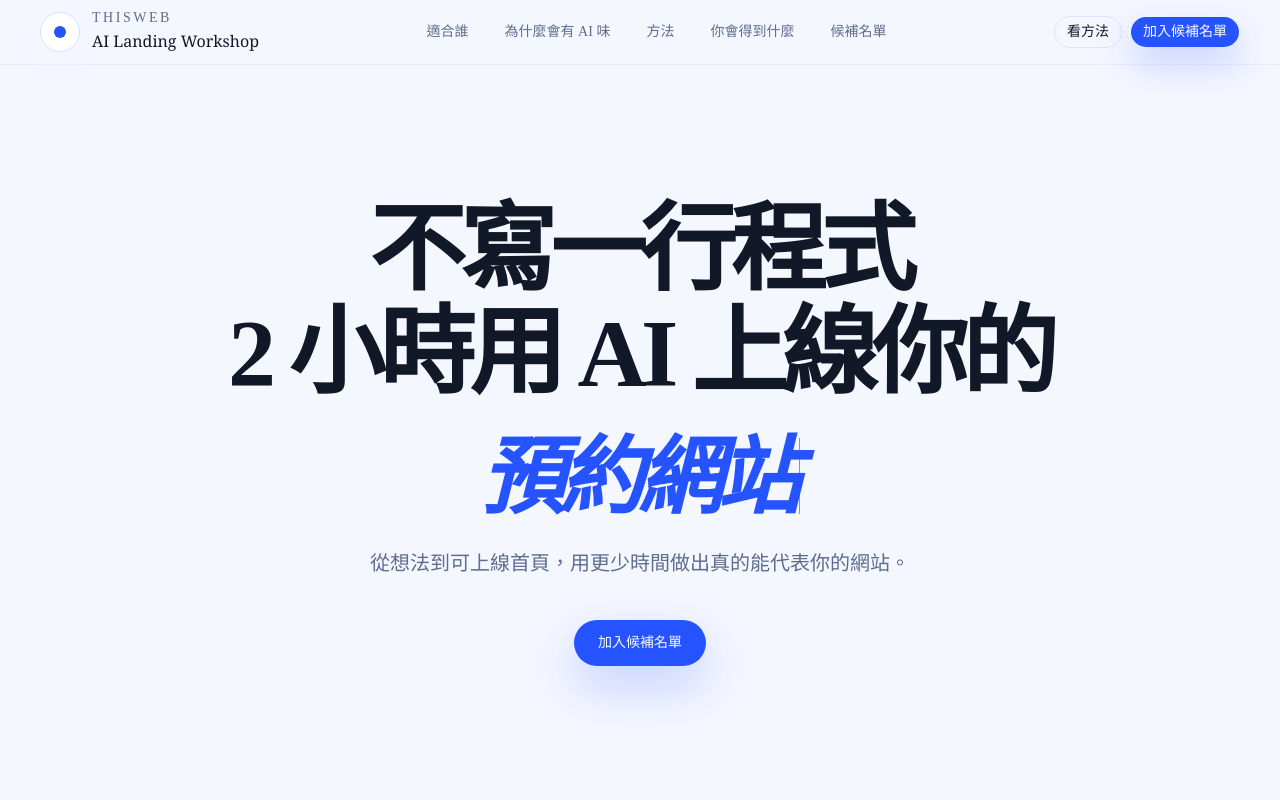
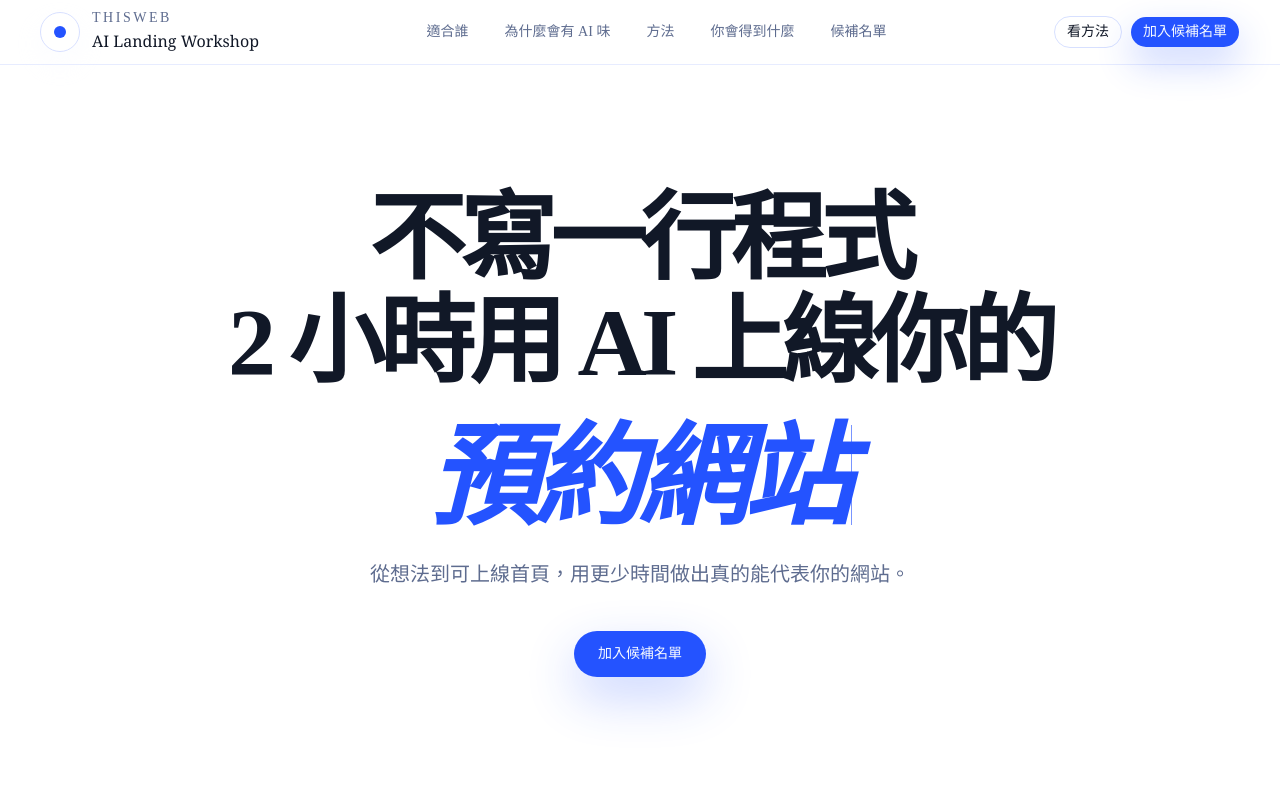
Before and after one commit to kun1225/ai-landing, a Next.js app: page / in a window 1280 px wide. Shown: the top 800 px of the page. Built offline with nearby package versions, Linux system fonts and the light colour scheme.

Commit message:
home v3 - 背景更白、藍色卡片

```diff
--- a/src/app/globals.css
+++ b/src/app/globals.css
@@ -72,11 +72,11 @@
 }
 
 :root {
-  --background: #f5f7ff;
+  --background: #ffffff;
   --foreground: #111827;
   --card: #ffffff;
   --card-foreground: #111827;
-  --popover: #fbfcff;
+  --popover: #ffffff;
   --popover-foreground: #111827;
   --primary: #2453ff;
   --primary-foreground: #f8fbff;
@@ -87,7 +87,7 @@
   --primary-border: color-mix(in srgb, var(--primary) 18%, white);
   --primary-ring: color-mix(in srgb, var(--primary) 34%, transparent);
   --primary-shadow: color-mix(in srgb, var(--primary) 24%, transparent);
-  --secondary: #edf2ff;
+  --secondary: #eff4ff;
   --secondary-foreground: #1d2a44;
   --secondary-hover: color-mix(in srgb, var(--secondary) 88%, black);
   --secondary-active: color-mix(in srgb, var(--secondary) 76%, black);
@@ -96,7 +96,7 @@
   --secondary-border: color-mix(in srgb, var(--secondary) 66%, var(--primary));
   --secondary-ring: color-mix(in srgb, var(--secondary) 48%, var(--primary));
   --secondary-shadow: color-mix(in srgb, var(--secondary) 28%, transparent);
-  --tertiary: #dbe4ff;
+  --tertiary: #dfe8ff;
   --tertiary-foreground: #4b5b7c;
   --tertiary-hover: color-mix(in srgb, var(--tertiary) 88%, black);
   --tertiary-active: color-mix(in srgb, var(--tertiary) 76%, black);
@@ -105,13 +105,13 @@
   --tertiary-border: color-mix(in srgb, var(--tertiary) 72%, var(--primary));
   --tertiary-ring: color-mix(in srgb, var(--tertiary) 54%, var(--primary));
   --tertiary-shadow: color-mix(in srgb, var(--tertiary) 30%, transparent);
-  --muted: #eef3ff;
+  --muted: #f3f6ff;
   --muted-foreground: #5e6c8f;
   --accent: var(--primary-soft);
   --accent-foreground: #1a2a52;
   --destructive: #c14d6b;
-  --border: #dbe3ff;
-  --input: #f7f9ff;
+  --border: #d7e0ff;
+  --input: #ffffff;
   --ring: var(--primary-ring);
   --chart-1: var(--primary);
   --chart-2: color-mix(in srgb, var(--primary) 66%, white);
@@ -119,7 +119,7 @@
   --chart-4: color-mix(in srgb, var(--secondary) 82%, black);
   --chart-5: #7b89ae;
   --radius: 0.95rem;
-  --sidebar: #fbfcff;
+  --sidebar: #ffffff;
   --sidebar-foreground: #111827;
   --sidebar-primary: var(--primary);
   --sidebar-primary-foreground: var(--primary-foreground);
@@ -195,11 +195,7 @@
   }
   body {
     @apply bg-background text-foreground;
-    background-image: linear-gradient(
-      180deg,
-      color-mix(in srgb, var(--background) 72%, white),
-      var(--background)
-    );
+    background-image: none;
   }
   html {
     @apply font-sans;
@@ -209,18 +205,23 @@
 
 @layer components {
   .landing-panel {
-    background-image: linear-gradient(
-      180deg,
-      color-mix(in srgb, var(--card) 88%, white),
-      color-mix(in srgb, var(--secondary) 14%, white)
-    );
-    border: 1px solid color-mix(in srgb, var(--border) 86%, white);
+    background-color: color-mix(in srgb, var(--card) 94%, var(--secondary));
+    border: 1px solid color-mix(in srgb, var(--border) 82%, white);
     box-shadow:
-      0 24px 72px color-mix(in srgb, var(--primary-shadow) 34%, transparent),
-      inset 0 1px 0 color-mix(in srgb, white 88%, transparent);
+      0 20px 54px color-mix(in srgb, var(--primary-shadow) 14%, transparent),
+      inset 0 1px 0 color-mix(in srgb, white 92%, transparent);
+  }
+
+  .landing-accent-panel {
+    background-color: var(--primary);
+    border: 1px solid color-mix(in srgb, var(--primary) 76%, white);
+    box-shadow:
+      0 26px 72px color-mix(in srgb, var(--primary-shadow) 46%, transparent),
+      inset 0 1px 0 color-mix(in srgb, white 16%, transparent);
   }
 
   .landing-grid-bg {
+    background-color: var(--background);
     background-image:
       linear-gradient(
         to right,
@@ -232,11 +233,7 @@
         color-mix(in srgb, var(--border) 42%, transparent) 1px,
         transparent 1px
       ),
-      linear-gradient(
-        180deg,
-        color-mix(in srgb, var(--background) 78%, white),
-        color-mix(in srgb, var(--secondary) 14%, white)
-      );
+      linear-gradient(180deg, transparent, transparent);
     background-size: 28px 28px, 28px 28px, auto;
     background-position: center;
   }
--- a/src/components/home/audience-section.tsx
+++ b/src/components/home/audience-section.tsx
@@ -14,7 +14,7 @@ export function AudienceSection() {
           {fitSignals.map((item, index) => (
             <div
               key={item.title}
-              className="landing-reveal rounded-[2rem] border border-border/70 bg-background/80 p-5 sm:p-6"
+              className="landing-reveal rounded-[2rem] border border-border/70 bg-secondary-subtle p-5 sm:p-6"
               style={{ animationDelay: `${index * 100}ms` }}
             >
               <p className="text-sm font-medium tracking-[0.18em] text-primary uppercase">
@@ -26,14 +26,14 @@ export function AudienceSection() {
           ))}
         </div>
 
-        <div className="landing-panel rounded-[2.5rem] p-6 sm:p-8">
-          <p className="text-sm font-medium tracking-[0.18em] text-primary uppercase">
+        <div className="landing-accent-panel rounded-[2.5rem] p-6 sm:p-8">
+          <p className="text-sm font-medium tracking-[0.18em] text-primary-foreground/72 uppercase">
             這不是什麼
           </p>
-          <h3 className="mt-5 text-3xl font-heading leading-tight tracking-tight text-foreground">
+          <h3 className="mt-5 text-3xl font-heading leading-tight tracking-tight text-primary-foreground">
             這不是教你怎麼讓 AI 一鍵生出一個看起來很滿的頁面。
           </h3>
-          <p className="mt-4 text-base leading-8 text-muted-foreground">
+          <p className="mt-4 text-base leading-8 text-primary-foreground/78">
             這堂課比較像是把工作順序與判斷標準一起整理好，讓你知道每個區塊為什麼存在、哪些地方需要收斂、哪些地方會直接讓網站變得像模板。
           </p>
         </div>
--- a/src/components/home/diagnosis-section.tsx
+++ b/src/components/home/diagnosis-section.tsx
@@ -10,7 +10,7 @@ export function DiagnosisSection() {
       description="真正讓網站看起來有 AI 味的，通常不是工具，而是沒有整理過的主次、沒有收斂過的文案，以及缺少判斷的版面與細節。"
     >
       <div className="grid gap-6 lg:grid-cols-[minmax(0,0.88fr)_minmax(0,1.12fr)] lg:gap-8">
-        <div className="space-y-5 rounded-[2.5rem] border border-border/70 bg-card/80 p-6 sm:p-8">
+        <div className="space-y-5 rounded-[2.5rem] border border-border/70 bg-secondary-subtle p-6 sm:p-8">
           <p className="text-sm font-medium tracking-[0.18em] text-primary uppercase">
             常見問題
           </p>
@@ -26,7 +26,7 @@ export function DiagnosisSection() {
           {diagnosisPoints.map((item, index) => (
             <div
               key={item.title}
-              className="landing-reveal rounded-[2rem] border border-border/70 bg-background/80 p-5 sm:p-6"
+              className="landing-reveal rounded-[2rem] border border-border/70 bg-secondary-subtle p-5 sm:p-6"
               style={{ animationDelay: `${index * 100}ms` }}
             >
               <div className="grid gap-4 sm:grid-cols-[auto_1fr]">
--- a/src/components/home/hero-section.tsx
+++ b/src/components/home/hero-section.tsx
@@ -12,7 +12,7 @@ export function HeroSection() {
             <h1 className="text-balance text-[clamp(3rem,8vw,6rem)] font-semibold leading-[1.08] tracking-[-0.06em] text-foreground">
               <span className="block">不寫一行程式</span>
               <span className="block">2 小時用 AI 上線你的</span>
-              <span className="mt-7 block text-[0.88em] leading-[0.96] text-primary">
+              <span className="mt-7 block text-[clamp(3.9rem,9.4vw,6.9rem)] leading-[0.92] text-primary">
                 <span className="font-serif italic">
                   <HeroTypewriter words={heroKeywords} />
                 </span>
--- a/src/components/home/method-section.tsx
+++ b/src/components/home/method-section.tsx
@@ -29,7 +29,7 @@ export function MethodSection() {
           {methodSteps.map((step, index) => (
             <div
               key={step.title}
-              className="landing-reveal rounded-[2rem] border border-border/70 bg-background/80 p-5 sm:p-6"
+              className="landing-reveal rounded-[2rem] border border-border/70 bg-secondary-subtle p-5 sm:p-6"
               style={{ animationDelay: `${index * 110}ms` }}
             >
               <div className="grid gap-4 sm:grid-cols-[auto_1fr]">
--- a/src/components/home/waitlist-section.tsx
+++ b/src/components/home/waitlist-section.tsx
@@ -25,10 +25,10 @@ export function WaitlistSection() {
             <li className="landing-panel rounded-[1.75rem] border border-secondary-border bg-secondary-soft p-4">
               你會優先收到課程規劃更新與開課通知。
             </li>
-            <li className="landing-panel rounded-[1.75rem] border border-border/70 bg-background/90 p-4">
+            <li className="landing-panel rounded-[1.75rem] border border-border/70 bg-card p-4">
               如果後續安排訪談或諮詢，會優先從名單中邀請。
             </li>
-            <li className="landing-panel rounded-[1.75rem] border border-border/70 bg-background/90 p-4">
+            <li className="landing-panel rounded-[1.75rem] border border-border/70 bg-card p-4">
               不會寄銷售信，只會在課程規劃更新或需要進一步了解需求時聯絡你。
             </li>
           </ul>
@@ -45,7 +45,7 @@ export function WaitlistSection() {
                   id={field.id}
                   type={field.type}
                   placeholder={field.placeholder}
-                  className="min-h-12 rounded-[1.4rem] border border-border/70 bg-background/90 px-4 text-foreground"
+                  className="min-h-12 rounded-[1.4rem] border border-border/70 bg-card px-4 text-foreground"
                 />
               </div>
             ))}
@@ -57,7 +57,7 @@ export function WaitlistSection() {
               <Textarea
                 id="motivation"
                 placeholder="你現在卡在哪裡、想做什麼類型的網站、最想優先解決的問題是什麼？"
-                className="min-h-36 rounded-[1.6rem] border border-border/70 bg-background/90 px-4 py-4 text-foreground"
+                className="min-h-36 rounded-[1.6rem] border border-border/70 bg-card px-4 py-4 text-foreground"
               />
             </div>
 
```
Also changed, not shown: src/components/home/outcomes-section.tsx (+8 -8 lines), 3 other files (tests, documents, lock files or other folders).
